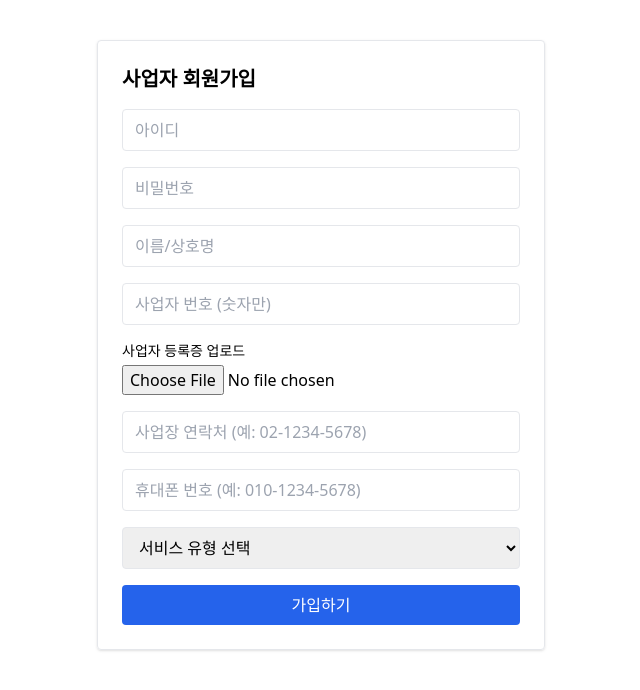
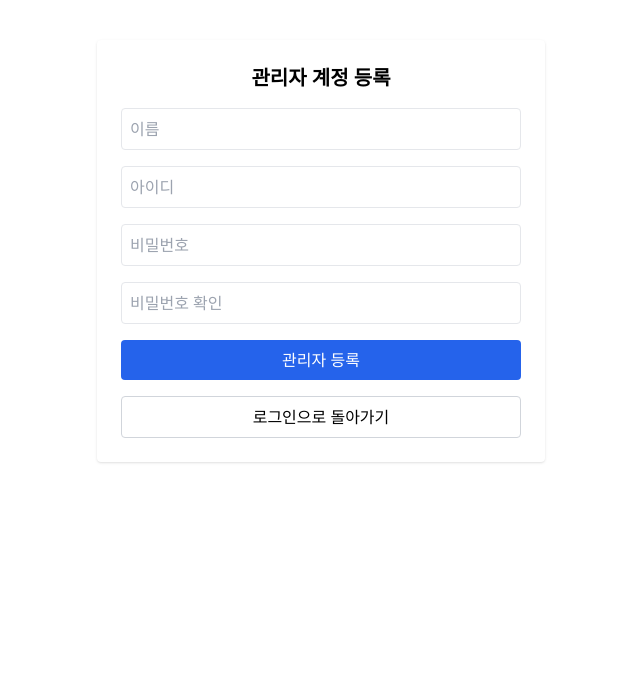
Before and after one commit to scvgong/FullStack_Cleaning_Service, a React (Vite) app in the folder Frontend/: page /admin/register in a window 1280 px wide. Shown: the top 690 px of the page, without its empty margins (319-959 px from the left). Built offline with nearby package versions, Linux system fonts and the light colour scheme.

Commit message:
Add files via upload

```diff
--- a/Frontend/src/pages/admin/AdminRegister.jsx
+++ b/Frontend/src/pages/admin/AdminRegister.jsx
@@ -1,158 +1,106 @@
 import { useState } from "react";
-import axios from "axios";
 import { useNavigate } from "react-router-dom";
 
 const AdminRegister = () => {
-  const navigate = useNavigate();
   const [form, setForm] = useState({
     username: "",
     password: "",
+    confirmPassword: "",
     name: "",
-    role: "BUSINESS",
-    category: "",
-    phone: "",
-    mobile: "",
-    businessNo: "",
   });
 
-  const [certFile, setCertFile] = useState(null);
   const [error, setError] = useState("");
+  const navigate = useNavigate();
 
   const handleChange = (e) => {
-    const { name, value } = e.target;
-    setForm((prev) => ({ ...prev, [name]: value }));
+    setForm({ ...form, [e.target.name]: e.target.value });
   };
 
-  const handleFileChange = (e) => {
-    setCertFile(e.target.files[0]);
-  };
+  const handleSubmit = (e) => {
+    e.preventDefault();
 
-  const handleSubmit = async (e) => {
-    e.preventDefault();
-    if (!form.phone && !form.mobile) {
-      setError("연락처 또는 휴대폰 번호 중 하나는 입력해야 합니다.");
+    // 유효성 검사
+    if (!form.username || !form.password || !form.confirmPassword || !form.name) {
+      setError("모든 항목을 입력해주세요.");
       return;
     }
 
-    if (!form.businessNo.match(/^\d+$/)) {
-      setError("사업자 번호는 숫자만 입력 가능합니다.");
+    if (form.password !== form.confirmPassword) {
+      setError("비밀번호가 일치하지 않습니다.");
       return;
     }
 
-    const formData = new FormData();
-    formData.append(
-      "data",
-      new Blob([JSON.stringify(form)], { type: "application/json" })
-    );
-    if (certFile) {
-      formData.append("certFile", certFile);
-    }
-    try {
-      await axios.post(
-        "http://localhost:8080/api/business/register",
-        formData,
-        {
-          headers: {
-            "Content-Type": "multipart/form-data",
-          },
-        }
-      );
-      alert("회원가입이 완료되었습니다!");
-      navigate("/admin/login");
-    } catch (err) {
-      console.error(err);
-      setError("회원가입에 실패했습니다.");
-    }
+    setError("");
+    console.log("전송할 데이터:", {
+      username: form.username,
+      password: form.password,
+      name: form.name,
+    });
+
+    // TODO: 백엔드 API 연동 예정
   };
 
   return (
-    <div className="max-w-md mx-auto mt-10 p-6 border rounded shadow">
-      <h2 className="text-xl font-bold mb-4">사업자 회원가입</h2>
+    <div className="max-w-md mx-auto p-6 bg-white rounded shadow mt-10">
+      <h2 className="text-xl font-bold mb-4 text-center">관리자 계정 등록</h2>
+
       <form onSubmit={handleSubmit} className="space-y-4">
         <input
+          type="text"
+          name="name"
+          placeholder="이름"
+          value={form.name}
+          onChange={handleChange}
+          className="w-full border p-2 rounded"
+        />
+
+        <input
+          type="text"
           name="username"
           placeholder="아이디"
           value={form.username}
           onChange={handleChange}
-          required
-          className="w-full border px-3 py-2 rounded"
+          className="w-full border p-2 rounded"
         />
+
         <input
+          type="password"
           name="password"
-          type="password"
           placeholder="비밀번호"
           value={form.password}
           onChange={handleChange}
-          required
-          className="w-full border px-3 py-2 rounded"
+          className="w-full border p-2 rounded"
         />
+
         <input
-          name="name"
-          placeholder="이름/상호명"
-          value={form.name}
+          type="password"
+          name="confirmPassword"
+          placeholder="비밀번호 확인"
+          value={form.confirmPassword}
           onChange={handleChange}
-          required
-          className="w-full border px-3 py-2 rounded"
+          className="w-full border p-2 rounded"
         />
-        <input
-          name="businessNo"
-          placeholder="사업자 번호 (숫자만)"
-          value={form.businessNo}
-          onChange={handleChange}
-          required
-          className="w-full border px-3 py-2 rounded"
-        />
-        <div>
-          <label className="block mb-1 text-sm font-medium">
-            사업자 등록증 업로드
-          </label>
-          <input
-            type="file"
-            accept="image/*"
-            onChange={handleFileChange}
-            className="w-full"
-          />
-        </div>
-        <input
-          name="phone"
-          placeholder="사업장 연락처 (예: 02-1234-5678)"
-          value={form.phone}
-          onChange={handleChange}
-          className="w-full border px-3 py-2 rounded"
-        />
-        <input
-          name="mobile"
-          placeholder="휴대폰 번호 (예: 010-1234-5678)"
-          value={form.mobile}
-          onChange={handleChange}
-          className="w-full border px-3 py-2 rounded"
-        />
-        <select
-          name="category"
-          value={form.category}
-          onChange={handleChange}
-          required
-          className="w-full border px-3 py-2 rounded"
-        >
-          <option value="">서비스 유형 선택</option>
-          <option value="입주청소">입주청소</option>
-          <option value="인테리어청소">인테리어청소</option>
-          <option value="준공청소">준공청소</option>
-          <option value="카펫청소">카펫청소</option>
-          <option value="외벽청소">외벽청소</option>
-        </select>
 
-        {error && <p className="text-red-500 text-sm">{error}</p>}
+        {error && <p className="text-red-600 text-sm">{error}</p>}
 
         <button
           type="submit"
-          className="w-full py-2 bg-blue-600 text-white rounded hover:bg-blue-700"
+          className="w-full bg-blue-600 text-white py-2 rounded hover:bg-blue-700 transition"
         >
-          가입하기
+          관리자 등록
+        </button>
+
+        {/* 로그인 페이지 돌아가기 */}
+         <button
+          type="button"
+          onClick={() => navigate("/admin/login")}
+          className="w-full mt-2 border border-gray-300 py-2 rounded hover:bg-gray-100 transition"
+        >
+          로그인으로 돌아가기
         </button>
       </form>
     </div>
   );
-};
+}
 
 export default AdminRegister;
--- a/Frontend/src/pages/admin/AuthLogin.jsx
+++ b/Frontend/src/pages/admin/AuthLogin.jsx
@@ -95,16 +95,16 @@ const AuthLogin = () => {
       <p className="mt-4 text-center text-sm">
         {role === "ADMIN" ? (
           <>
-            사업자이신가요?{" "}
+            관리자 이신가요?{" "}
             <Link to="/admin/register" className="text-blue-600 underline">
               회원가입
             </Link>
           </>
         ) : (
           <>
-            관리자이신가요?{" "}
-            <Link to="/admin/login" className="text-blue-600 underline">
-              관리자 로그인
+            사업자 이신가요?{" "}
+            <Link to="/business/register" className="text-blue-600 underline">
+              사업자 회원가입
             </Link>
           </>
         )}
```
